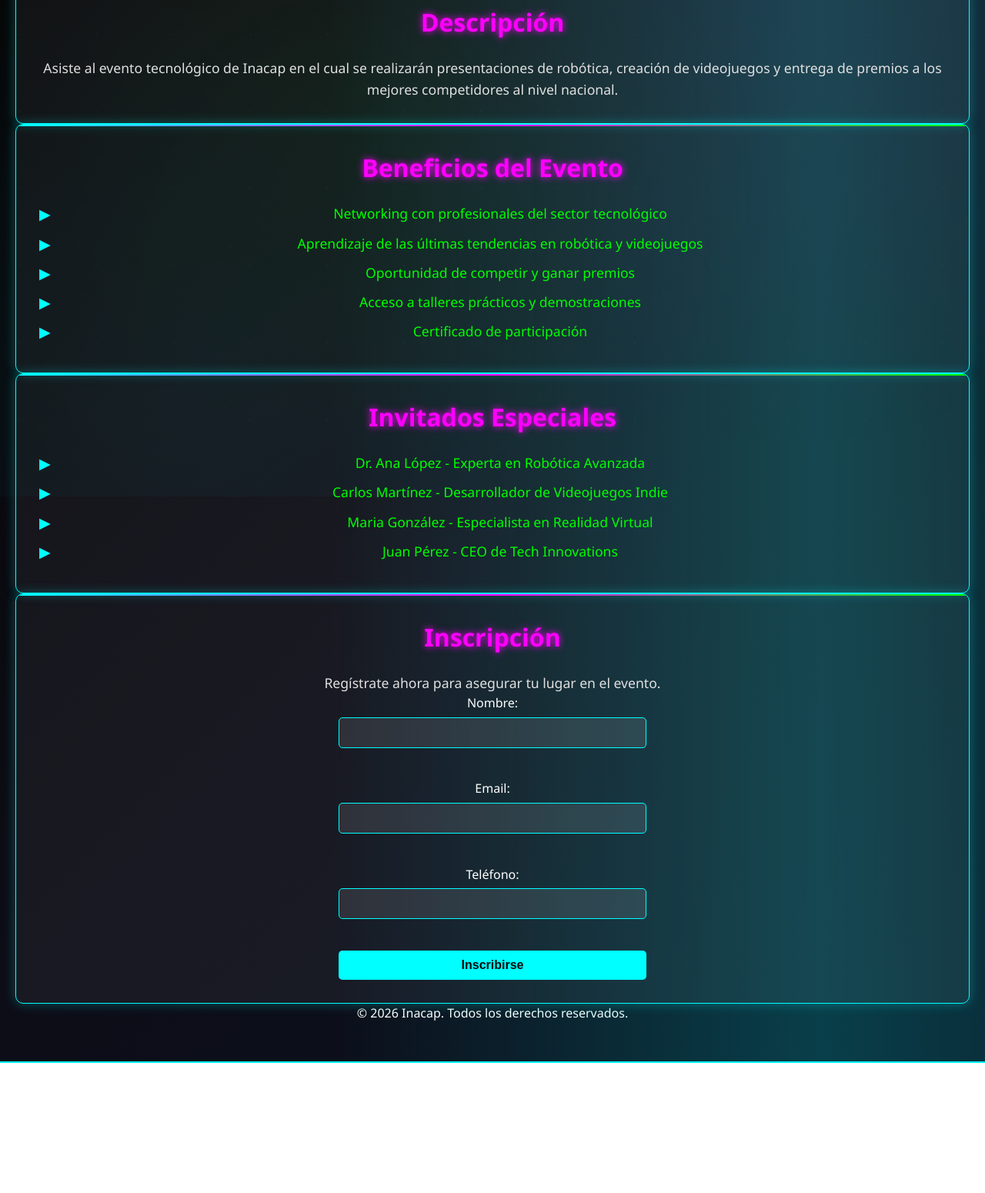
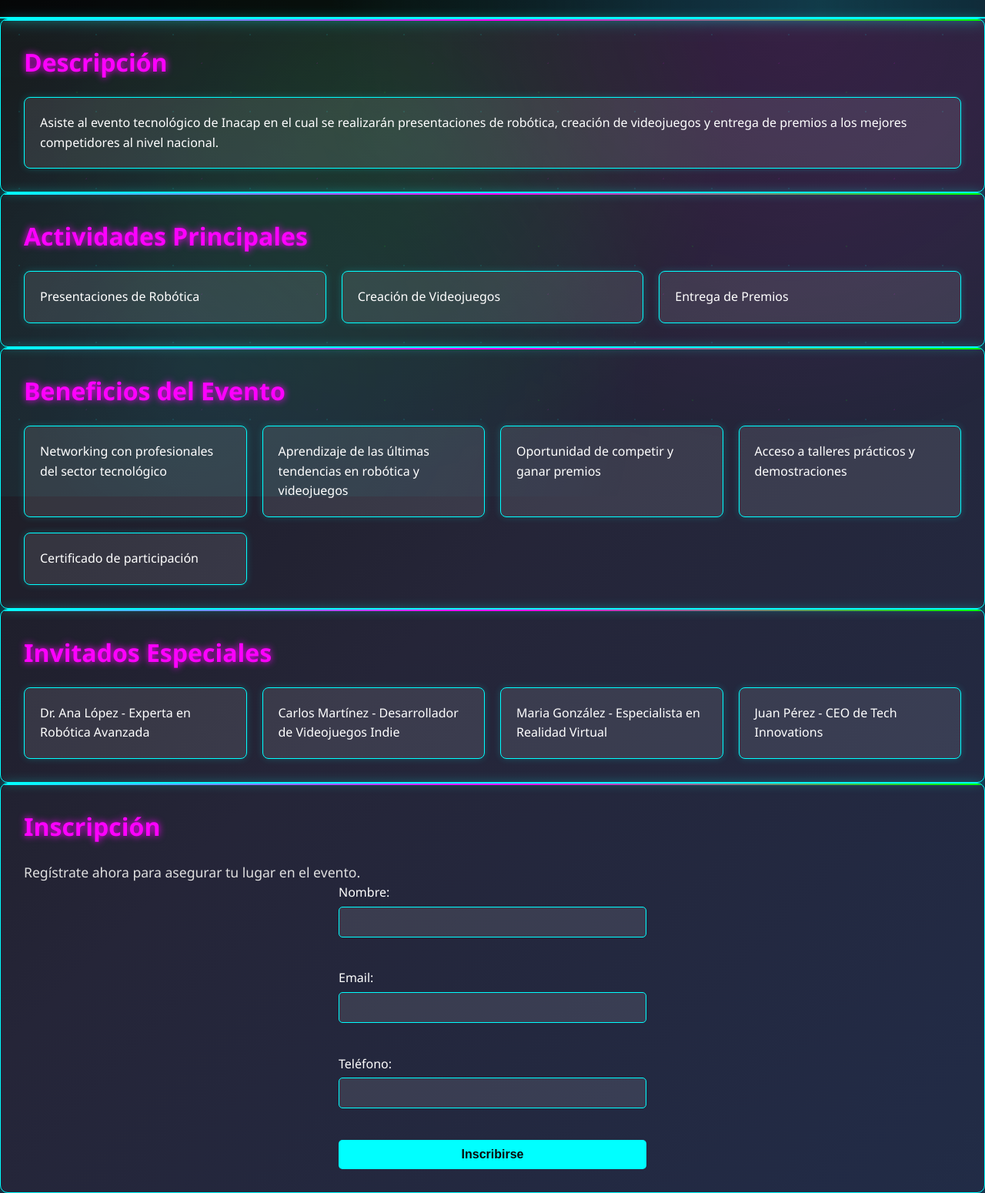
Before and after one commit to diablo141/Evento-tecnologico, a plain HTML site: page index.html in a window 1280 px wide. Shown: the part 155-1705 px from the top of the page at 77% size. Before the commit the page ends 1536 px from the top, so only its background shows below. Drawn offline with Linux system fonts and the light colour scheme.

```diff
--- a/index.html
+++ b/index.html
@@ -9,29 +9,40 @@
 <body>
     <header>
         <h1>Evento Tecnológico Inacap</h1>
+    </header>
 
         <section id="descripcion">
             <h2>Descripción</h2>
-            <p>Asiste al evento tecnológico de Inacap en el cual se realizarán presentaciones de robótica, creación de videojuegos y entrega de premios a los mejores competidores al nivel nacional.</p>
+            <div class="cards">
+                <div class="card">Asiste al evento tecnológico de Inacap en el cual se realizarán presentaciones de robótica, creación de videojuegos y entrega de premios a los mejores competidores al nivel nacional.</div>
+            </div>
+        </section>
+        <section id="actividades">
+            <h2>Actividades Principales</h2>
+            <div class="cards">
+                <div class="card">Presentaciones de Robótica</div>
+                <div class="card">Creación de Videojuegos</div>
+                <div class="card">Entrega de Premios</div>
+            </div>
         </section>
         <section id="beneficios">
             <h2>Beneficios del Evento</h2>
-            <ul>
-                <li>Networking con profesionales del sector tecnológico</li>
-                <li>Aprendizaje de las últimas tendencias en robótica y videojuegos</li>
-                <li>Oportunidad de competir y ganar premios</li>
-                <li>Acceso a talleres prácticos y demostraciones</li>
-                <li>Certificado de participación</li>
-            </ul>
+            <div class="cards">
+                <div class="card">Networking con profesionales del sector tecnológico</div>
+                <div class="card">Aprendizaje de las últimas tendencias en robótica y videojuegos</div>
+                <div class="card">Oportunidad de competir y ganar premios</div>
+                <div class="card">Acceso a talleres prácticos y demostraciones</div>
+                <div class="card">Certificado de participación</div>
+            </div>
         </section>
         <section id="invitados">
             <h2>Invitados Especiales</h2>
-            <ul>
-                <li>Dr. Ana López - Experta en Robótica Avanzada</li>
-                <li>Carlos Martínez - Desarrollador de Videojuegos Indie</li>
-                <li>Maria González - Especialista en Realidad Virtual</li>
-                <li>Juan Pérez - CEO de Tech Innovations</li>
-            </ul>
+            <div class="cards">
+                <div class="card">Dr. Ana López - Experta en Robótica Avanzada</div>
+                <div class="card">Carlos Martínez - Desarrollador de Videojuegos Indie</div>
+                <div class="card">Maria González - Especialista en Realidad Virtual</div>
+                <div class="card">Juan Pérez - CEO de Tech Innovations</div>
+            </div>
         </section>
         <section id="inscripcion">
             <h2>Inscripción</h2>
--- a/style.css
+++ b/style.css
@@ -233,7 +233,7 @@
     border: 1px solid var(--primary);
     border-radius: 8px;
     padding: 20px;
-    text-align: center;
+    text-align: left;
     color: var(--text-light);
     transition: all 0.3s ease;
     box-shadow: 0 0 10px rgba(0, 255, 255, 0.2);
@@ -288,6 +288,32 @@
     font-weight: bold;
     cursor: pointer;
     transition: background 0.3s ease;
+}
+
+button:hover {
+    background: var(--secondary);
+    color: var(--text-light);
+}
+
+/* Footer */
+footer {
+    text-align: center;
+    padding: 20px;
+    background: rgba(0, 0, 0, 0.8);
+    border-top: 2px solid var(--primary);
+    color: var(--text-muted);
+    position: relative;
+}
+
+footer::before {
+    content: '';
+    position: absolute;
+    bottom: 0;
+    left: 0;
+    width: 100%;
+    height: 2px;
+    background: linear-gradient(90deg, var(--accent), var(--secondary), var(--primary));
+    animation: borderGlow 2s linear infinite reverse;
 }
 
 /* Responsive */
```
